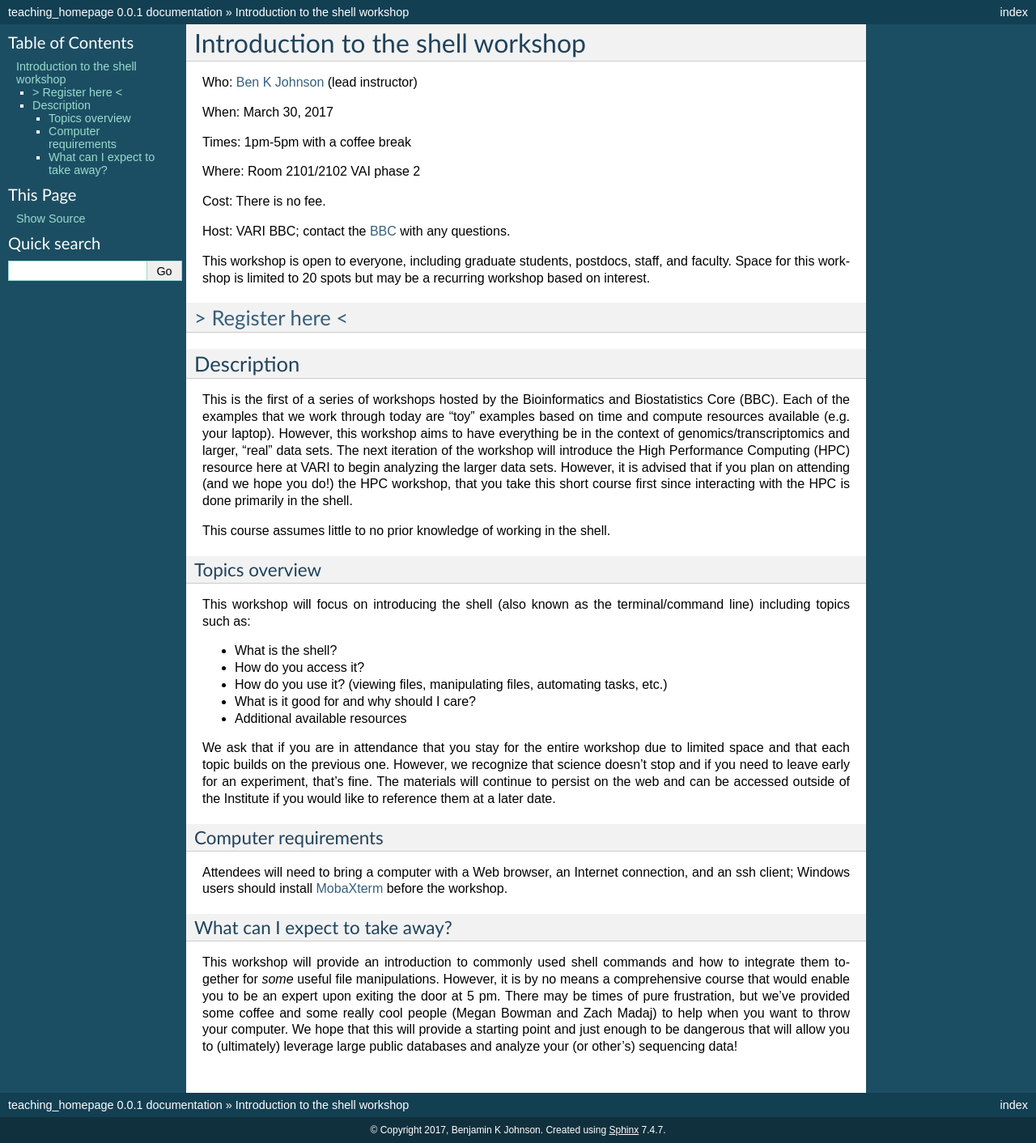
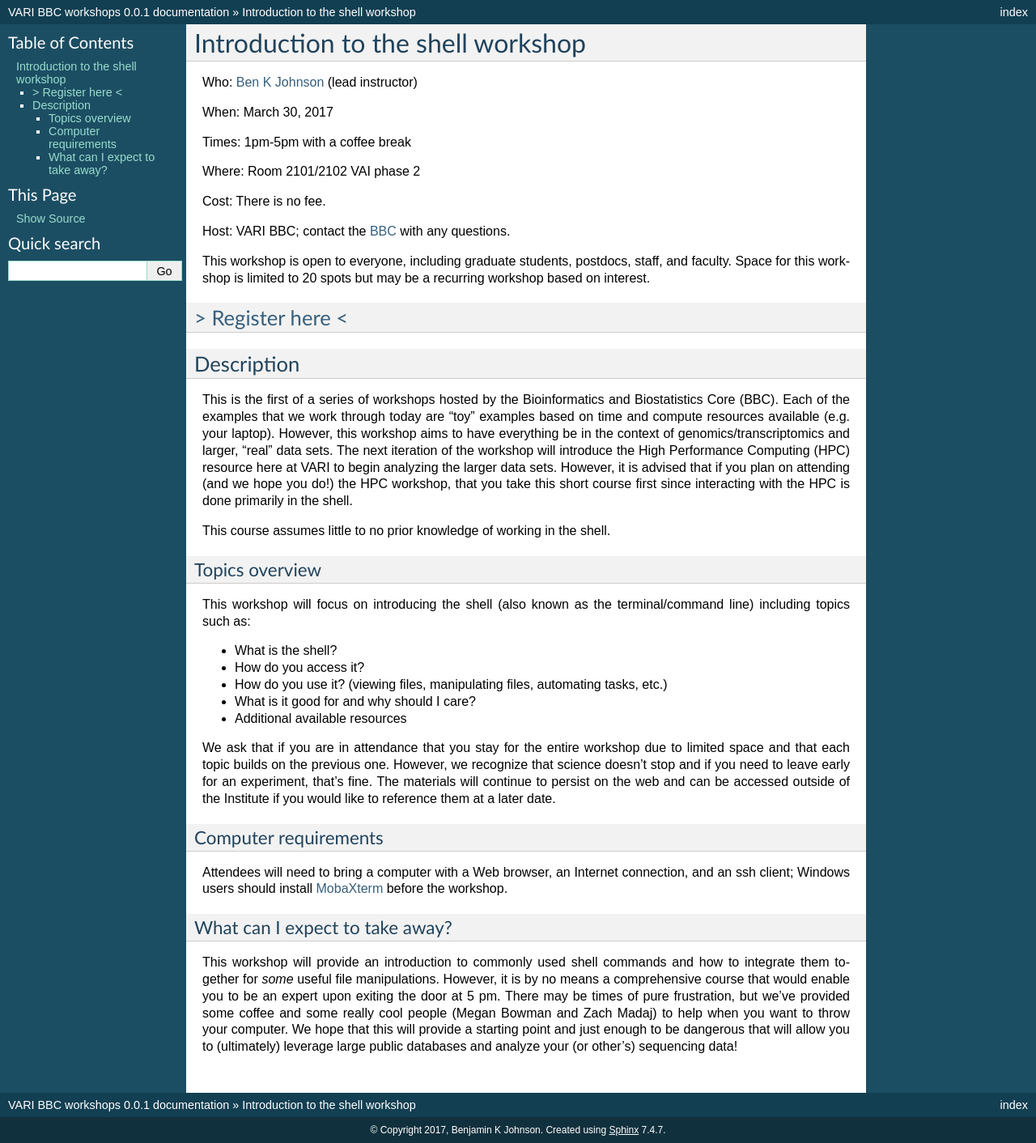
Before and after one commit to biobenkj/vari_teaching_homepage, a Sphinx documentation site: the page built from source/index.rst, in a window 1280 px wide. Shown: the whole page at 81% size. Built offline with Sphinx 7.4.7, drawn with Linux system fonts in a browser that asks for light colours.

Commit message:
Update conf.py for title

```diff
--- a/source/conf.py
+++ b/source/conf.py
@@ -46,7 +46,7 @@ source_suffix = '.rst'
 master_doc = 'index'
 
 # General information about the project.
-project = u'teaching_homepage'
+project = u'VARI BBC workshops'
 copyright = u'2017, Benjamin K Johnson'
 author = u'Benjamin K Johnson'
 
```
